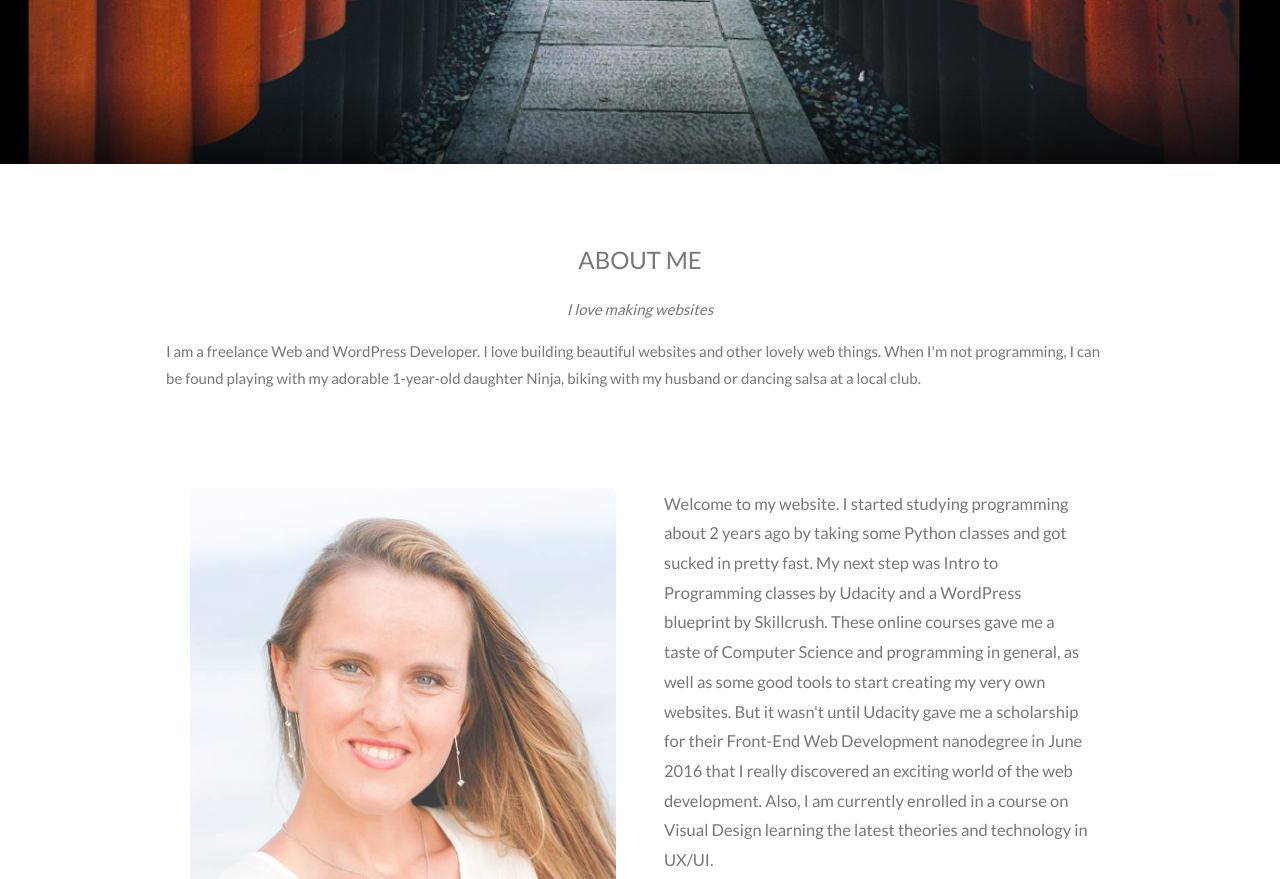
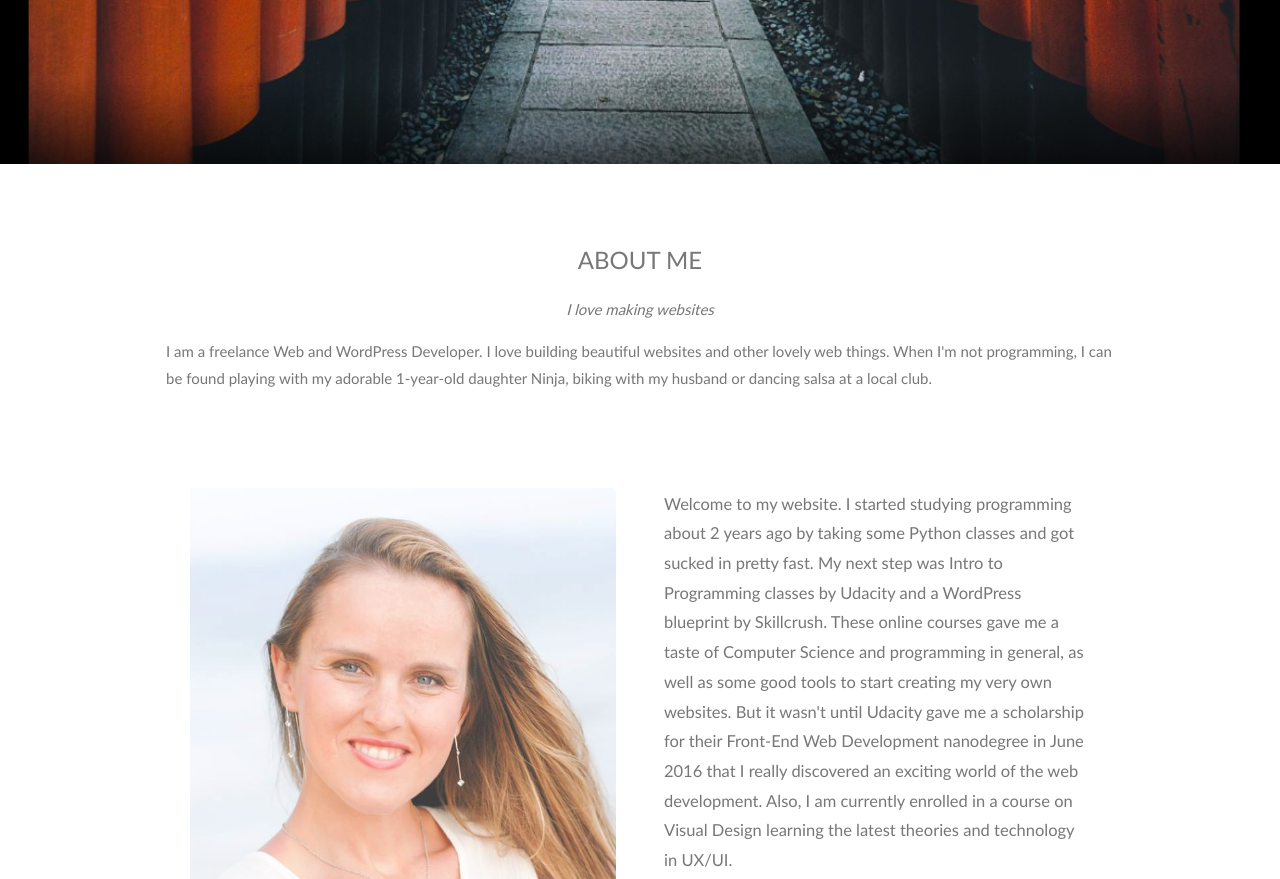
Before and after one commit to mashablair/portfolio-parallax, a plain HTML site: page index.html in a window 1280 px wide. Shown: the part 636-1515 px from the top of the page. Drawn offline with Linux system fonts and the light colour scheme; some packages are replaced by stand-ins of ours.

Commit message:
Inlined Lato google font.

```diff
--- a/index.html
+++ b/index.html
@@ -2,11 +2,29 @@
 <html>
 <title>Maria Blair</title>
 <meta name="viewport" content="width=device-width, initial-scale=1">
-<!-- <link rel="stylesheet" href="http://www.w3schools.com/lib/w3.css"> -->
 <link rel="stylesheet" href="styles.css">
-<link rel="stylesheet" href="https://fonts.googleapis.com/css?family=Lato">
+<!-- I inlined the font to increase page speed:  -->
+<!-- <link rel="stylesheet" href="https://fonts.googleapis.com/css?family=Lato"> -->
 <link rel="stylesheet" href="https://cdnjs.cloudflare.com/ajax/libs/font-awesome/4.6.3/css/font-awesome.min.css">
 <style>
+
+/* latin-ext */
+@font-face {
+  font-family: 'Lato';
+  font-style: normal;
+  font-weight: 400;
+  src: local('Lato Regular'), local('Lato-Regular'), url(https://fonts.gstatic.com/s/lato/v11/8qcEw_nrk_5HEcCpYdJu8BTbgVql8nDJpwnrE27mub0.woff2) format('woff2');
+  unicode-range: U+0100-024F, U+1E00-1EFF, U+20A0-20AB, U+20AD-20CF, U+2C60-2C7F, U+A720-A7FF;
+}
+/* latin */
+@font-face {
+  font-family: 'Lato';
+  font-style: normal;
+  font-weight: 400;
+  src: local('Lato Regular'), local('Lato-Regular'), url(https://fonts.gstatic.com/s/lato/v11/MDadn8DQ_3oT6kvnUq_2r_esZW2xOQ-xsNqO47m55DA.woff2) format('woff2');
+  unicode-range: U+0000-00FF, U+0131, U+0152-0153, U+02C6, U+02DA, U+02DC, U+2000-206F, U+2074, U+20AC, U+2212, U+2215, U+E0FF, U+EFFD, U+F000;
+}
+
 body,h1,h2,h3,h4,h5,h6 {font-family: "Lato", sans-serif;}
 body, html {
     height: 100%;
```
